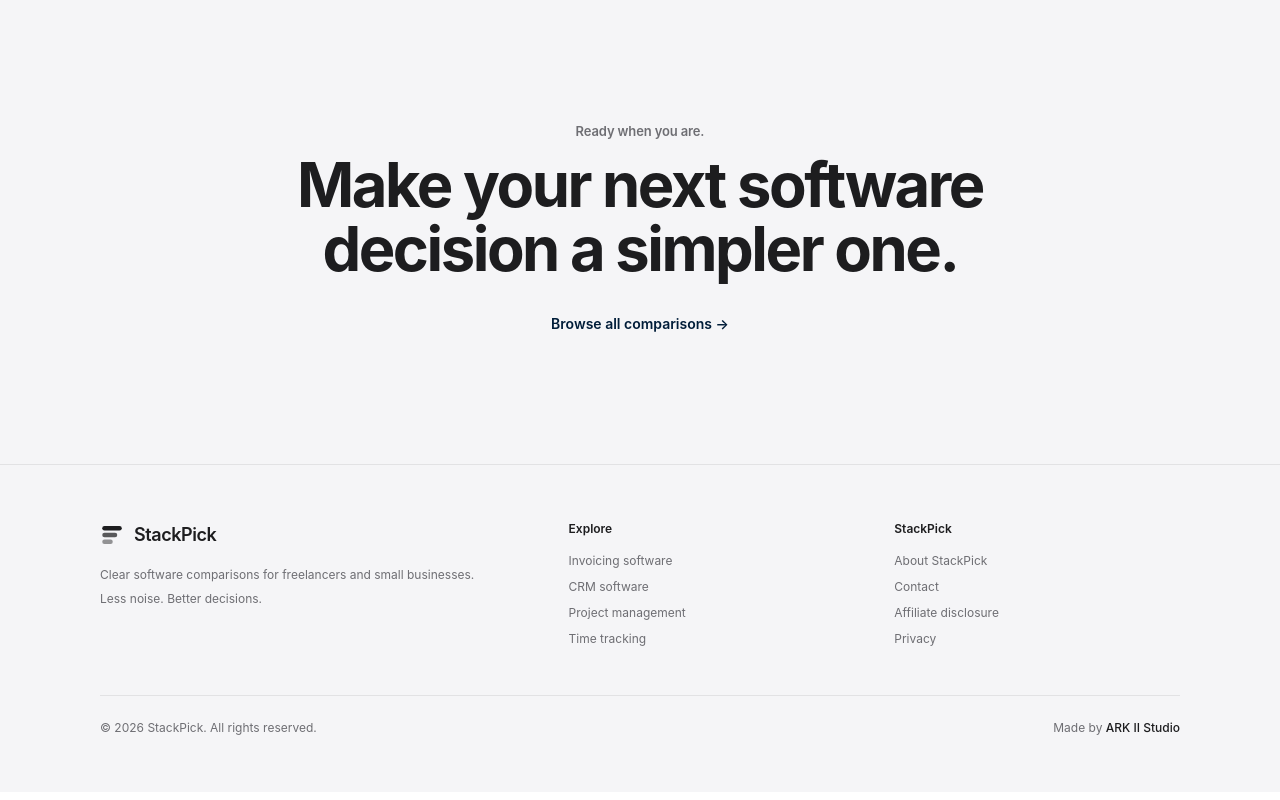
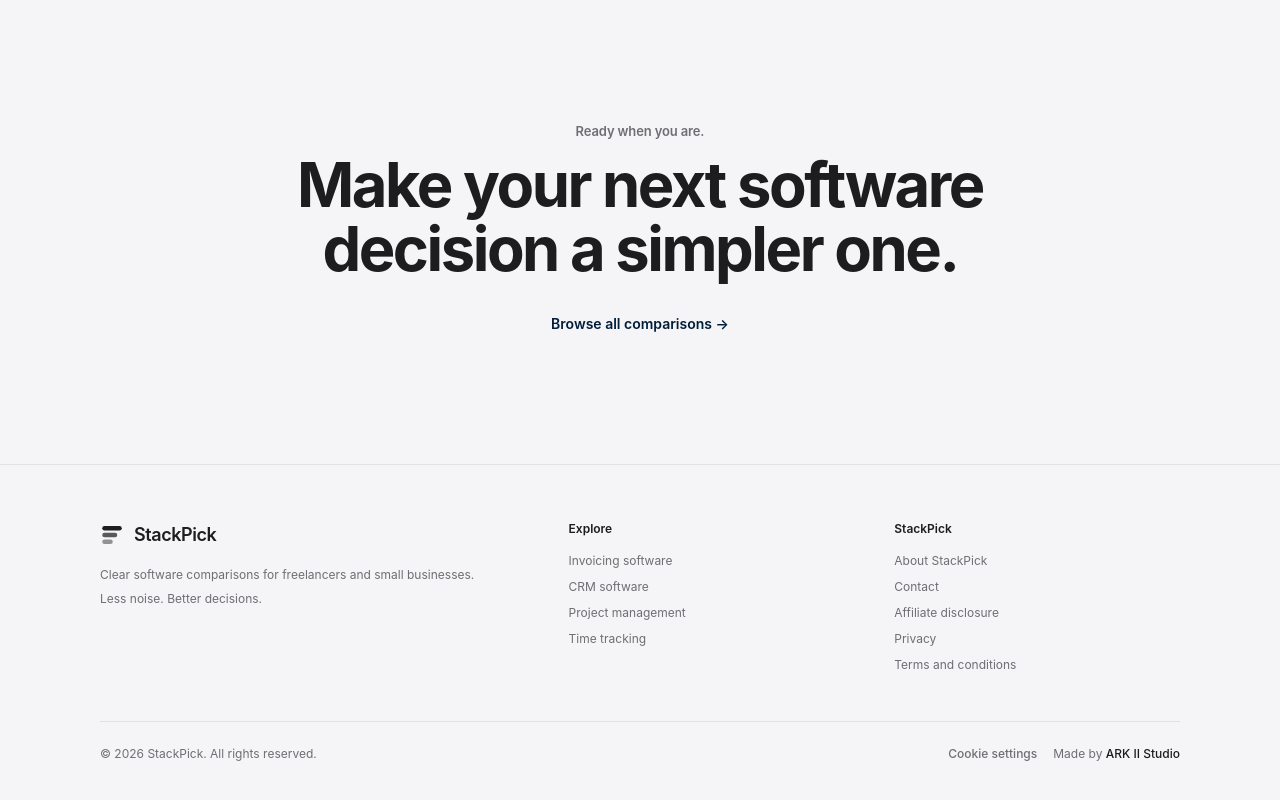
Before and after one commit to LinukaBandara/StackPick, a Next.js app: page / in a window 1280 px wide. Shown: the part 3602-4402 px from the top of the page. Built offline with nearby package versions, Linux system fonts and the light colour scheme; no server answers.

Commit message:
Link terms and reopen cookie settings from footer

```diff
--- a/components/Footer.tsx
+++ b/components/Footer.tsx
@@ -22,6 +22,7 @@ const COMPANY_LINKS = [
   { href: "/contact", label: "Contact" },
   { href: "/affiliate-disclosure", label: "Affiliate disclosure" },
   { href: "/privacy", label: "Privacy" },
+  { href: "/terms", label: "Terms and conditions" },
 ];
 
 export default function Footer() {
@@ -59,9 +60,11 @@ export default function Footer() {
             </nav>
           </div>
         </div>
-        <div className="mt-12 flex flex-col sm:flex-row sm:items-center sm:justify-between gap-3 border-t border-black/[0.08] pt-6 text-xs text-[#6e6e73]">
+        <div className="mt-12 flex flex-col gap-3 border-t border-black/[0.08] pt-6 text-xs text-[#6e6e73] sm:flex-row sm:items-center sm:justify-between">
           <p>© {new Date().getFullYear()} StackPick. All rights reserved.</p>
-          <p>
+          <div className="flex flex-wrap items-center gap-x-4 gap-y-2">
+            <button type="button" onClick={() => window.dispatchEvent(new Event("stackpick:cookie-settings"))} className="font-medium underline-offset-4 hover:text-[#001D39] hover:underline">Cookie settings</button>
+            <p>
             Made by{" "}
             <a
               href="https://ark-ii.studio/"
@@ -71,7 +74,8 @@ export default function Footer() {
             >
               ARK II Studio
             </a>
-          </p>
+            </p>
+          </div>
         </div>
       </div>
     </footer>
```
